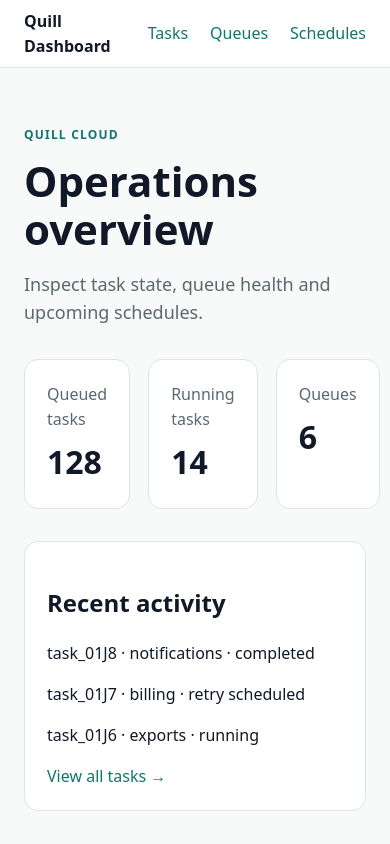
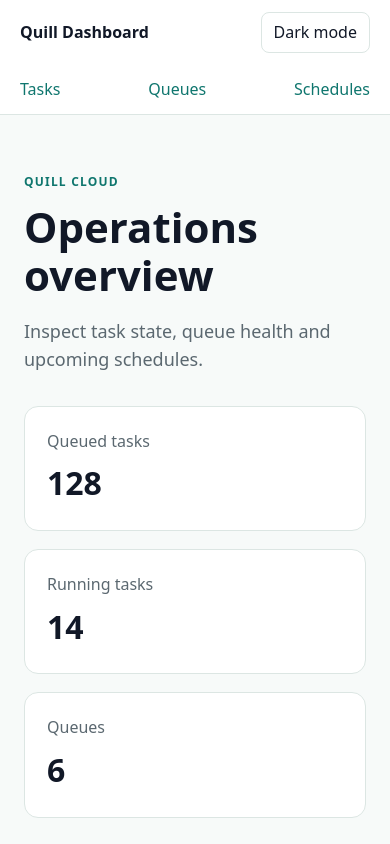
Before and after one commit to sairahul1526/quill-web, a Next.js app: page / in a window 390 px wide. Shown: the top 844 px of the page. Built offline with nearby package versions, Linux system fonts and the light colour scheme.

Commit message:
feat: dark mode toggle

```diff
--- a/app/layout.tsx
+++ b/app/layout.tsx
@@ -1,9 +1,10 @@
 import type { Metadata } from 'next';
 import Link from 'next/link';
+import ThemeToggle from './theme-toggle';
 import './style.css';
 
 export const metadata: Metadata = { title: 'Quill Dashboard', description: 'Task and queue operations for Quill Cloud' };
 
 export default function RootLayout({ children }: Readonly<{ children: React.ReactNode }>) {
-  return <html lang="en"><body><header><Link className="brand" href="/">Quill Dashboard</Link><nav><Link href="/tasks">Tasks</Link><Link href="/queues">Queues</Link><Link href="/schedules">Schedules</Link></nav></header>{children}</body></html>;
+  return <html lang="en"><body><header><Link className="brand" href="/">Quill Dashboard</Link><nav><Link href="/tasks">Tasks</Link><Link href="/queues">Queues</Link><Link href="/schedules">Schedules</Link></nav><ThemeToggle /></header>{children}</body></html>;
 }
--- a/app/style.css
+++ b/app/style.css
@@ -1 +1,170 @@
-:root{color-scheme:light;--teal:#0F766E;--amber:#F59E0B;--ink:#111827;--line:#dce6e3}*{box-sizing:border-box}body{margin:0;background:#f7faf9;color:var(--ink);font:16px/1.55 system-ui,sans-serif}header{height:68px;background:white;border-bottom:1px solid var(--line);display:flex;align-items:center;justify-content:space-between;padding:0 max(calc((100vw - 1100px)/2),24px)}nav{display:flex;gap:22px}a{color:var(--teal);text-decoration:none}.brand{font-weight:700;color:var(--ink)}main{max-width:1100px;margin:58px auto;padding:0 24px}.eyebrow{font-size:12px;font-weight:700;letter-spacing:.1em;color:var(--teal)}h1{font-size:42px;line-height:1.15;margin:8px 0}.lede{color:#5b6870;font-size:18px}.stats{display:grid;grid-template-columns:repeat(3,1fr);gap:18px;margin:32px 0}.stats article,.panel{background:white;border:1px solid var(--line);border-radius:14px;padding:22px}.stats span,.stats strong{display:block}.stats span{color:#5b6870}.stats strong{font-size:32px;margin-top:5px}table{width:100%;border-collapse:collapse;text-align:left}th,td{border-bottom:1px solid var(--line);padding:12px 10px}th{color:#5b6870;font-size:13px}
+:root {
+  color-scheme: light;
+  --teal: #0f766e;
+  --amber: #f59e0b;
+  --ink: #111827;
+  --muted: #5b6870;
+  --line: #dce6e3;
+  --page: #f7faf9;
+  --surface: #ffffff;
+}
+
+html[data-theme='dark'] {
+  color-scheme: dark;
+  --teal: #5eead4;
+  --ink: #f9fafb;
+  --muted: #cbd5e1;
+  --line: #374151;
+  --page: #111827;
+  --surface: #1f2937;
+}
+
+* {
+  box-sizing: border-box;
+}
+
+body {
+  margin: 0;
+  background: var(--page);
+  color: var(--ink);
+  font: 16px/1.55 system-ui, sans-serif;
+}
+
+header {
+  min-height: 68px;
+  background: var(--surface);
+  border-bottom: 1px solid var(--line);
+  display: flex;
+  align-items: center;
+  justify-content: space-between;
+  gap: 24px;
+  padding: 12px max(calc((100vw - 1100px) / 2), 24px);
+}
+
+nav {
+  display: flex;
+  gap: 22px;
+}
+
+a {
+  color: var(--teal);
+  text-decoration: none;
+}
+
+.brand {
+  color: var(--ink);
+  font-weight: 700;
+  white-space: nowrap;
+}
+
+.theme-toggle {
+  border: 1px solid var(--line);
+  border-radius: 8px;
+  background: var(--surface);
+  color: var(--ink);
+  cursor: pointer;
+  font: inherit;
+  padding: 7px 12px;
+  white-space: nowrap;
+}
+
+.theme-toggle:hover {
+  border-color: var(--teal);
+}
+
+.theme-toggle:focus-visible,
+a:focus-visible {
+  outline: 3px solid var(--amber);
+  outline-offset: 3px;
+}
+
+main {
+  max-width: 1100px;
+  margin: 58px auto;
+  padding: 0 24px;
+}
+
+.eyebrow {
+  color: var(--teal);
+  font-size: 12px;
+  font-weight: 700;
+  letter-spacing: 0.1em;
+}
+
+h1 {
+  font-size: 42px;
+  line-height: 1.15;
+  margin: 8px 0;
+}
+
+.lede {
+  color: var(--muted);
+  font-size: 18px;
+}
+
+.stats {
+  display: grid;
+  grid-template-columns: repeat(3, 1fr);
+  gap: 18px;
+  margin: 32px 0;
+}
+
+.stats article,
+.panel {
+  background: var(--surface);
+  border: 1px solid var(--line);
+  border-radius: 14px;
+  padding: 22px;
+}
+
+.stats span,
+.stats strong {
+  display: block;
+}
+
+.stats span {
+  color: var(--muted);
+}
+
+.stats strong {
+  font-size: 32px;
+  margin-top: 5px;
+}
+
+table {
+  width: 100%;
+  border-collapse: collapse;
+  text-align: left;
+}
+
+th,
+td {
+  border-bottom: 1px solid var(--line);
+  padding: 12px 10px;
+}
+
+th {
+  color: var(--muted);
+  font-size: 13px;
+}
+
+@media (max-width: 720px) {
+  header {
+    flex-wrap: wrap;
+    padding-inline: 20px;
+  }
+
+  nav {
+    order: 3;
+    width: 100%;
+    justify-content: space-between;
+  }
+
+  .theme-toggle {
+    margin-left: auto;
+  }
+
+  .stats {
+    grid-template-columns: 1fr;
+  }
+}
--- /dev/null
+++ b/app/theme-toggle.tsx
@@ -0,0 +1,34 @@
+'use client';
+
+import { useEffect, useState } from 'react';
+
+const THEME_STORAGE_KEY = 'quill-dashboard-theme';
+
+export default function ThemeToggle() {
+  const [isDark, setIsDark] = useState(false);
+
+  useEffect(() => {
+    const savedTheme = window.localStorage.getItem(THEME_STORAGE_KEY);
+    const dark = savedTheme === 'dark';
+    document.documentElement.dataset.theme = dark ? 'dark' : 'light';
+    setIsDark(dark);
+  }, []);
+
+  function toggleTheme() {
+    const nextIsDark = !isDark;
+    document.documentElement.dataset.theme = nextIsDark ? 'dark' : 'light';
+    window.localStorage.setItem(THEME_STORAGE_KEY, nextIsDark ? 'dark' : 'light');
+    setIsDark(nextIsDark);
+  }
+
+  return (
+    <button
+      className="theme-toggle"
+      type="button"
+      aria-pressed={isDark}
+      onClick={toggleTheme}
+    >
+      {isDark ? 'Light mode' : 'Dark mode'}
+    </button>
+  );
+}
```
